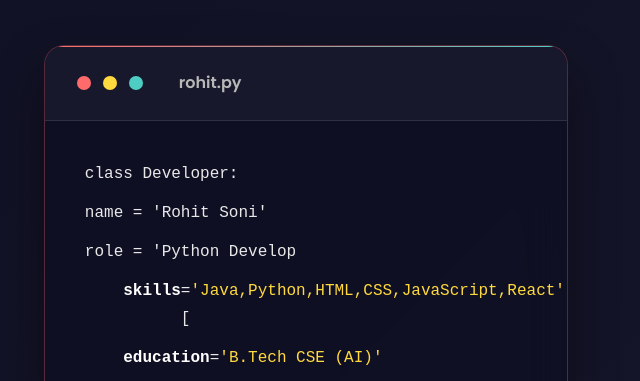
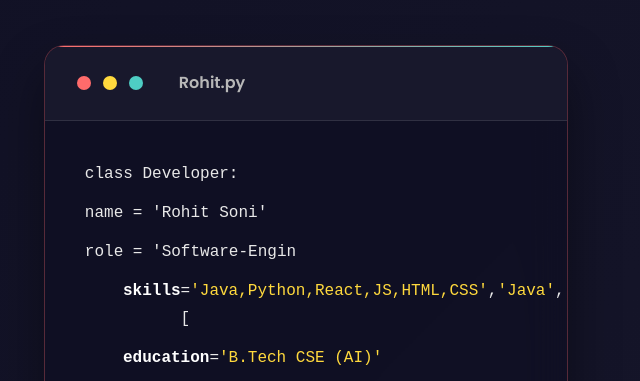
Before and after one commit to rohit-soni10/MyPortfolioLatest, a plain HTML site: page portfolio 2/index.html in a window 1280 px wide. Shown: the part 364-745 px from the top of the page, 640-1280 px from the left. Drawn offline with Linux system fonts and the light colour scheme.

Commit message:
Update index.html

```diff
--- a/portfolio 2/index.html
+++ b/portfolio 2/index.html
@@ -103,7 +103,7 @@
                             <div class="window-control yellow"></div>
                             <div class="window-control green"></div>
                         </div>
-                        <div class="code-filename">rohit.py</div>
+                        <div class="code-filename">Rohit.py</div>
                     </div>
                     <div class="code-content">
                         <div class="code-line" data-text="class Developer:">
@@ -112,11 +112,11 @@
                         <div class="code-line" data-text="    name = 'Rohit Soni'">
                             &nbsp;&nbsp;&nbsp;&nbsp;<span class="code-property">name</span> = <span class="code-string">'Rohit Soni'</span>
                         </div>
-                        <div class="code-line" data-text="    role = 'Python Developer'">
+                        <div class="code-line" data-text="    role = 'Software-Engineer'">
                             &nbsp;&nbsp;&nbsp;&nbsp;<span class="code-property">role</span> = <span class="code-string">'Software-Engineer'</span>
                         </div>
-                        <div class="code-line" data-text="    skills = ['Python', 'Django', 'React']">
-                            &nbsp;&nbsp;&nbsp;&nbsp;<span class="code-property">skills</span> = [<span class="code-string">'Java,Python,HTML,CSS,JavaScript,React'</span>, <span class="code-string">'Java'</span>, <span class="code-string">'Python'</span>,<span class="code-string">'HTML'</span>, <span class="code-string">'CSS'</span>,  <span class="code-string">'JavaScript'</span>,<span class="code-string">'React'</span>]
+                        <div class="code-line" data-text="    skills = ['Java', 'Python', 'React', 'JS', 'HTML', 'CSS']">
+                            &nbsp;&nbsp;&nbsp;&nbsp;<span class="code-property">skills</span> = [<span class="code-string">'Java,Python,React,JS,HTML,CSS'</span>, <span class="code-string">'Java'</span>, <span class="code-string">'Python'</span>,<span class="code-string">'HTML'</span>, <span class="code-string">'CSS'</span>,  <span class="code-string">'JavaScript'</span>,<span class="code-string">'React'</span>]
                         </div>
                         <div class="code-line" data-text="    education = 'B.Tech CSE (AI)'">
                             &nbsp;&nbsp;&nbsp;&nbsp;<span class="code-property">education</span> = <span class="code-string">'B.Tech CSE (AI)'</span>
@@ -150,7 +150,9 @@
                         </div>
                     </div>
 
-                    <h3>Education</h3>
+                    <!-- <h3>Education</h3> -->
+                    <br>
+                    <h2 class="section-title">Education</h2>
                     <div class="table-container">
                         <table>
                             <thead>
@@ -163,10 +165,10 @@
                             </thead>
                             <tbody>
                                 <tr>
-                                    <td><strong>B.Tech Computer Science and Engineering (AI)</strong></td>
-                                    <td>Noida Institute of Engineering and Technology, Greater Noida</td>
-                                    <td>2022-2026</td>
-                                    <td><span class="score-badge">7.6 CGPA</span></td>
+                                    <td><strong>10th Standard</strong></td>
+                                    <td>CBSE Board</td>
+                                    <td>2019</td>
+                                    <td><span class="score-badge">92.4%</span></td>
                                 </tr>
                                 <tr>
                                     <td><strong>12th Standard</strong></td>
@@ -175,10 +177,10 @@
                                     <td><span class="score-badge">85.8%</span></td>
                                 </tr>
                                 <tr>
-                                    <td><strong>10th Standard</strong></td>
-                                    <td>CBSE Board</td>
-                                    <td>2019</td>
-                                    <td><span class="score-badge">92.4%</span></td>
+                                    <td><strong>B.Tech Computer Science and Engineering (AI)</strong></td>
+                                    <td>Noida Institute of Engineering and Technology, Greater Noida</td>
+                                    <td>2022-2026</td>
+                                    <td><span class="score-badge">7.6 CGPA</span></td>
                                 </tr>
                             </tbody>
                         </table>
```
